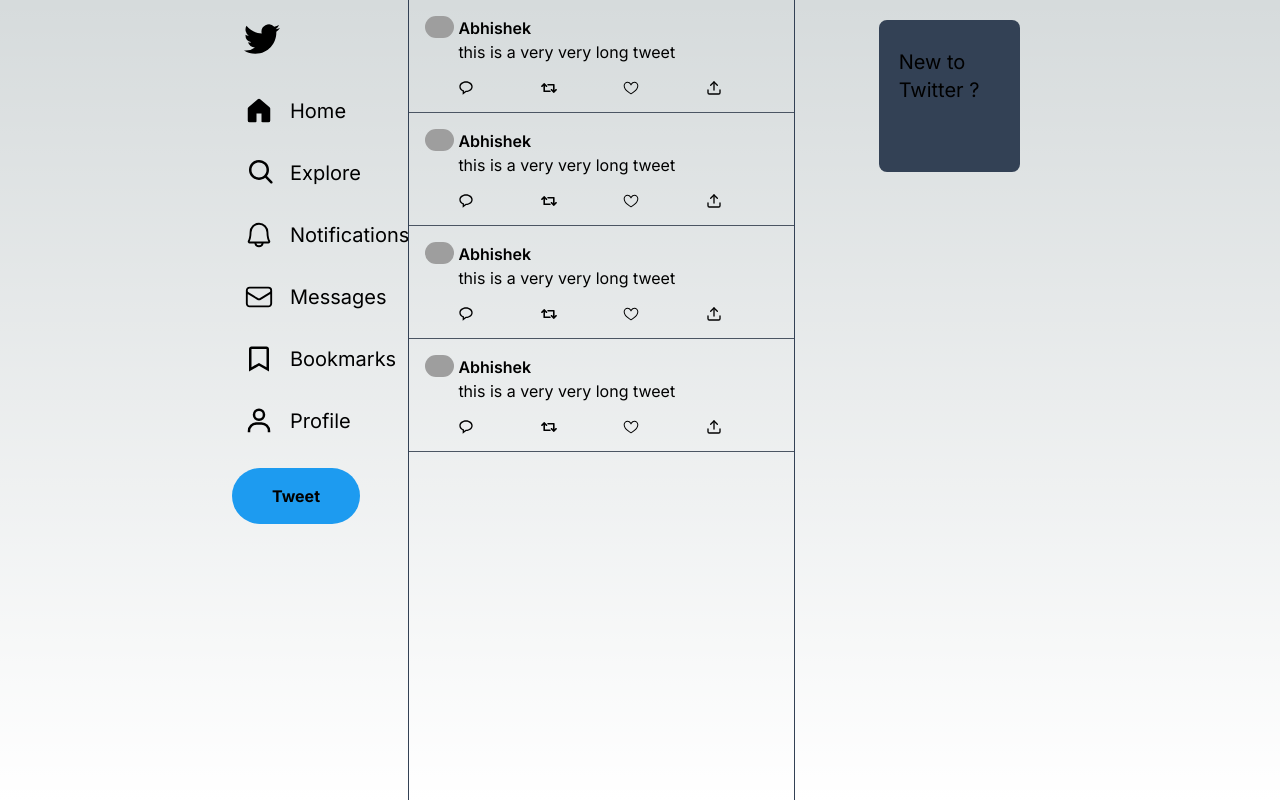
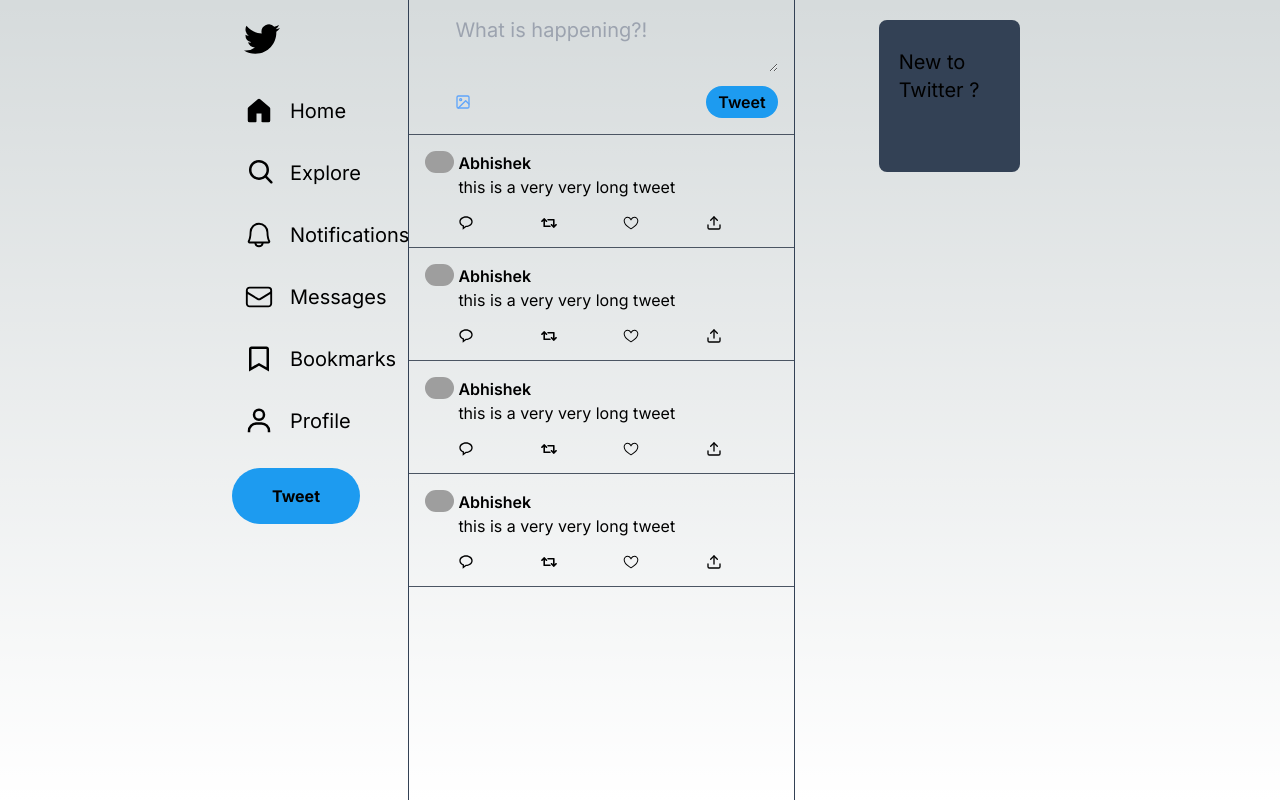
Before and after one commit to Abhish7k/twitter-clone, a Next.js app: page / in a window 1280 px wide. Built offline with nearby package versions, Linux system fonts and the light colour scheme; no server answers; grey boxes are pictures that could not be loaded.

Commit message:
feat: implements the add tweet modal

```diff
--- a/app/page.tsx
+++ b/app/page.tsx
@@ -16,6 +16,8 @@ import { verifyUserGoogleTokenQuery } from "@/graphql/query/user";
 import { useCurrentUser } from "@/hooks/user";
 import { useQueryClient } from "@tanstack/react-query";
 import Image from "next/image";
+import { FaRegImage } from "react-icons/fa";
+import { FiImage } from "react-icons/fi";
 
 interface TwitterSidebarButton {
   title: string;
@@ -80,6 +82,13 @@ export default function Home() {
     [queryClient]
   );
 
+  const handleSelectImage = useCallback(() => {
+    const input = document.createElement("input");
+    input.setAttribute("type", "file");
+    input.setAttribute("accept", "image/*");
+    input.click();
+  }, []);
+
   return (
     <div>
       <div className="grid grid-cols-12 h-screen w-screen px-44">
@@ -125,6 +134,39 @@ export default function Home() {
           )}
         </div>
         <div className="col-span-5 border-r border-l-[0.1px] border-slate-700">
+          <div>
+            <div className="p-4 border-b border-gray-600 transition-all">
+              <div className="grid grid-cols-12 gap-3">
+                <div className="col-span-1">
+                  {user?.profileImageUrl && (
+                    <Image
+                      src={user?.profileImageUrl}
+                      alt=""
+                      height={40}
+                      width={40}
+                      className="rounded-full"
+                    />
+                  )}
+                </div>
+                <div className="col-span-11">
+                  <textarea
+                    className="text-xl w-full bg-transparent focus:outline-none"
+                    placeholder="What is happening?!"
+                    rows={2}
+                  ></textarea>
+                  <div className="mt-2 flex justify-between items-center">
+                    <FiImage
+                      onClick={handleSelectImage}
+                      className="text-blue-400 cursor-pointer"
+                    />
+                    <button className="font-semibold px-3 py-1 rounded-full bg-[#1D9BF0]">
+                      Tweet
+                    </button>
+                  </div>
+                </div>
+              </div>
+            </div>
+          </div>
           <FeedCard />
           <FeedCard />
           <FeedCard />
```
